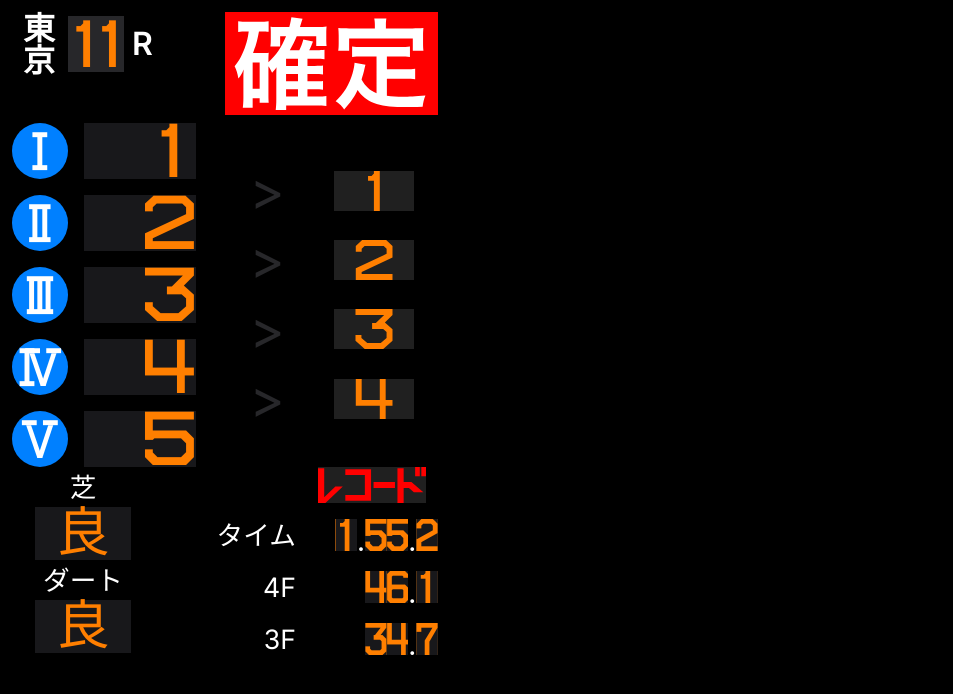
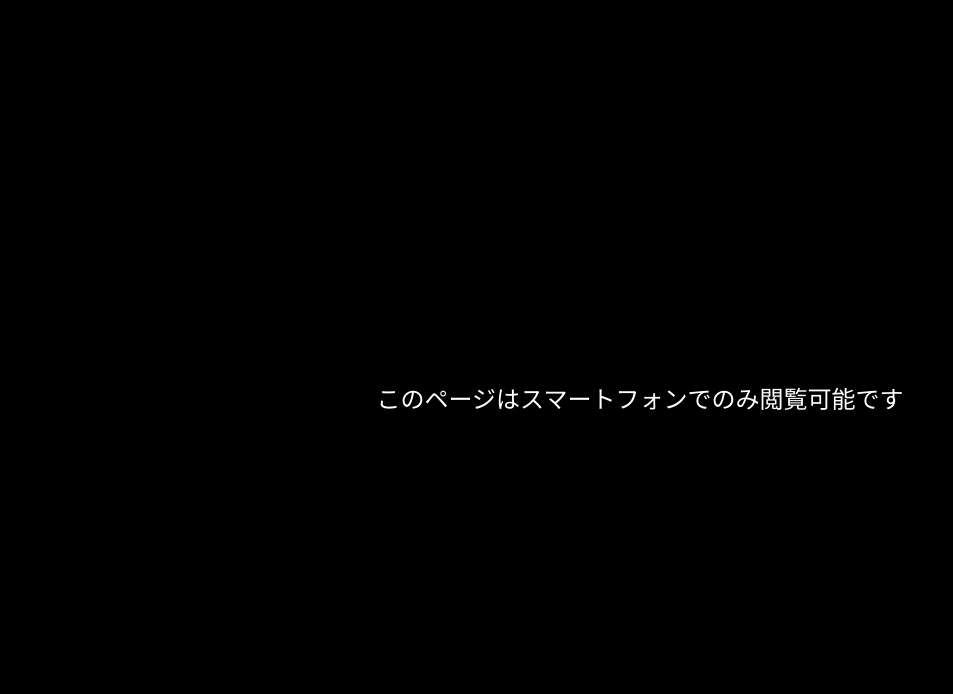
Before and after one commit to kazuki19992/raceCourseBoard, a Next.js app: page /1 in a window 1280 px wide. Shown: the top 694 px of the page, without its empty margins (0-953 px from the left). Built offline with nearby package versions, Linux system fonts and the light colour scheme.

Commit message:
スマホのみの対応

```diff
--- a/src/app/[id]/page.tsx
+++ b/src/app/[id]/page.tsx
@@ -22,7 +22,8 @@ export default function RaceBoardPage() {
     last3: "34.7",
   };
   return (
-    <div className="aspect-[9/16] bg-black max-h-screen max-w-full text-white p-3">
+    <div className="w-full ">
+      <div className="aspect-[9/16] bg-black max-h-screen max-w-full text-white p-3 sm:hidden">
         <RaceInfo
           raceCourseId={raceInfo.raceCourseId as 5}
           raceNumber={raceInfo.raceNumber}
@@ -41,5 +42,11 @@ export default function RaceBoardPage() {
           last3="34.7"
         />
       </div>
+      <div className="hidden sm:flex container mx-auto w-screen h-screen items-center justify-center">
+        <p className="text-white text-2xl">
+          このページはスマートフォンでのみ閲覧可能です
+        </p>
+      </div>
+    </div>
   );
 }
```
Lines whose indentation alone changed are shown as unchanged.
